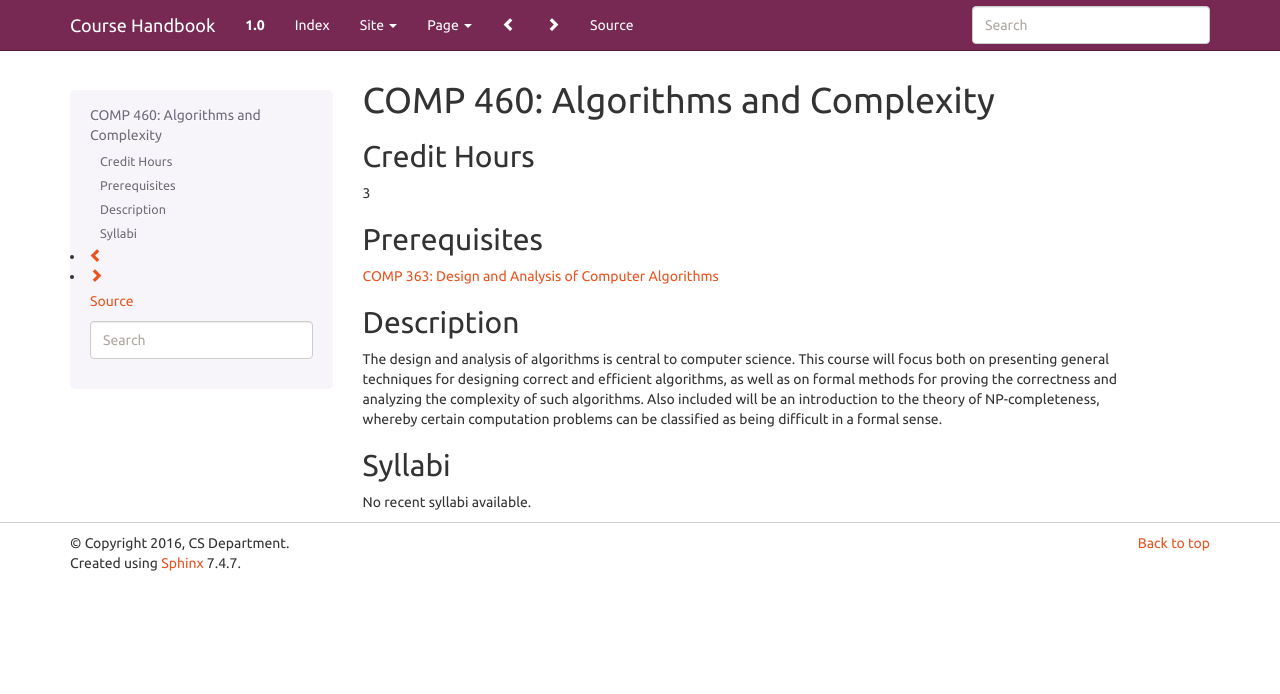
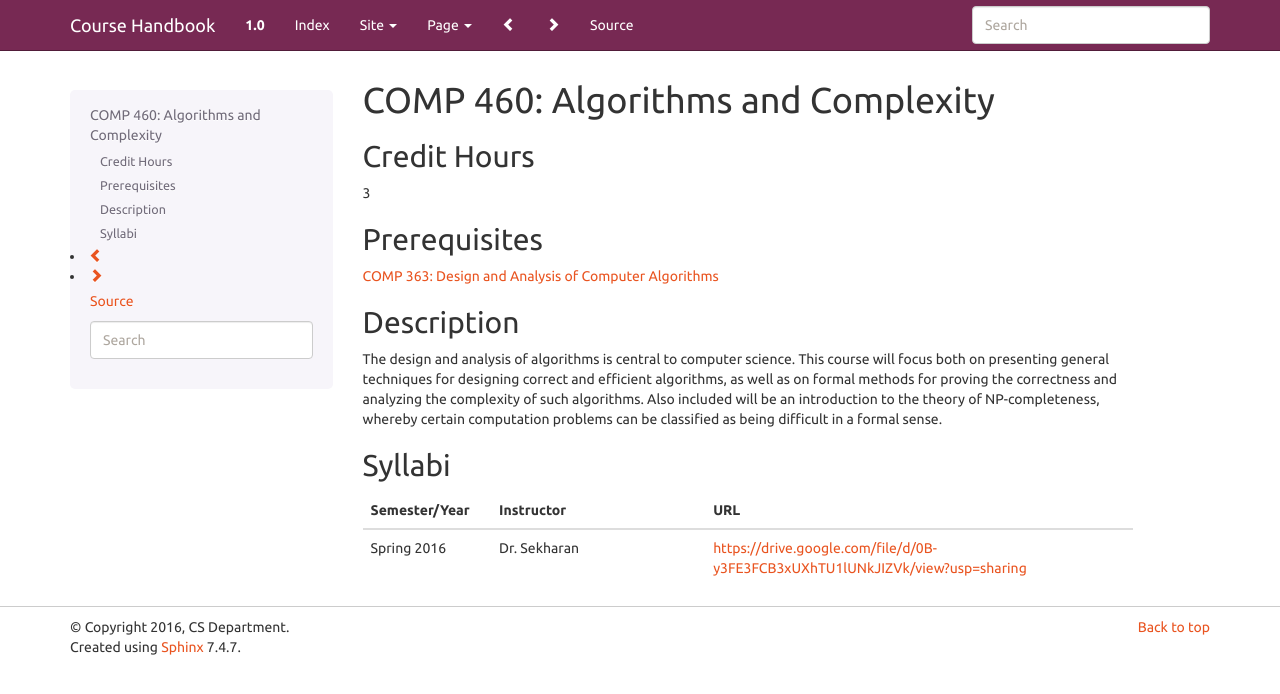
Before and after one commit to kyang5/coursedescriptions, a Sphinx documentation site: the page built from source/comp460.rst, in a window 1280 px wide. Shown: the top 694 px of the page. Built offline with Sphinx 7.4.7, drawn with Linux system fonts in a browser that asks for light colours.

Commit message:
Updated syllabus for comp460 .

```diff
--- a/source/comp460.rst
+++ b/source/comp460.rst
@@ -26,6 +26,10 @@
 computation problems can be classified as being difficult in a formal sense.
 
 Syllabi
-----------------------
+--------------------
 
-No recent syllabi available.
+.. csv-table::
+   	:header: "Semester/Year", "Instructor", "URL"
+   	:widths: 15, 25, 50
+
+	"Spring 2016", "Dr. Sekharan", "https://drive.google.com/file/d/0B-y3FE3FCB3xUXhTU1lUNkJIZVk/view?usp=sharing"
```
